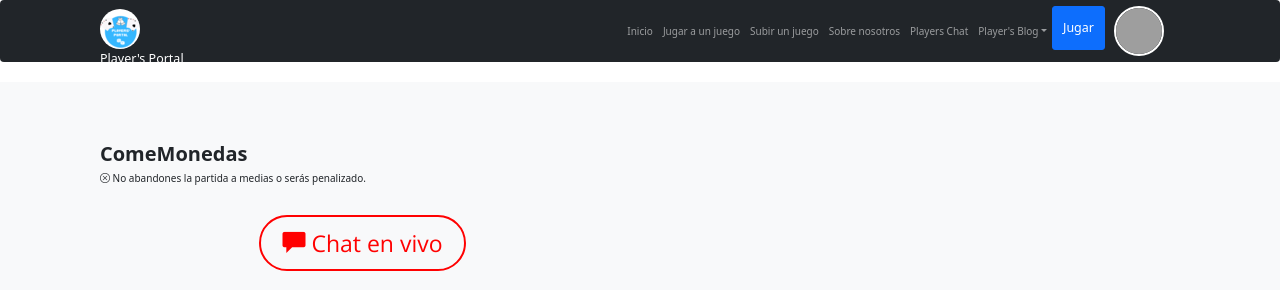
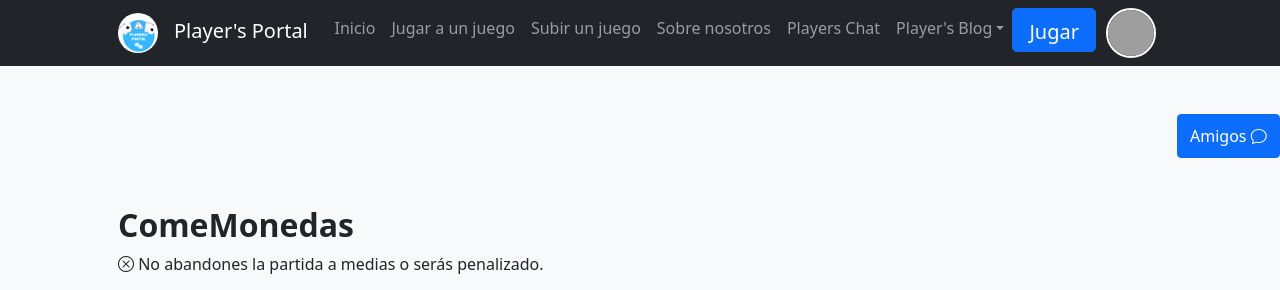
Before and after one commit to galanillo/Players-Portal-v2, a PHP site: page /gameMultiplayer.html in a window 1280 px wide. Shown: the top 290 px of the page. Run offline with PHP 8.4, Linux system fonts and the light colour scheme; some libraries are stand-ins or nearby versions; grey boxes are pictures that could not be loaded.

Commit message:
chat provisional

```diff
--- a/css/multiplayer.css
+++ b/css/multiplayer.css
@@ -385,3 +385,9 @@ body .rect #time {
       opacity: 0;
   }
 }
+
+#chat{
+  position: sticky;
+  top: 70px;
+  left: 1800px;
+}
--- a/gameMultiplayer.html
+++ b/gameMultiplayer.html
@@ -1,10 +1,3 @@
-<link href="//maxcdn.bootstrapcdn.com/bootstrap/3.3.0/css/bootstrap.min.css" rel="stylesheet" id="bootstrap-css">
-<script src="//maxcdn.bootstrapcdn.com/bootstrap/3.3.0/js/bootstrap.min.js"></script>
-<script src="//code.jquery.com/jquery-1.11.1.min.js"></script>
-<link rel="stylesheet" type="text/css" href="css/chatpop.css">
-<link href="css/styles.css" rel="stylesheet" />
-<script src="js/chatpop.js"></script>
-
 <!DOCTYPE html>
 <html lang="es">
 
@@ -54,6 +47,225 @@
             </nav>
             <!-- Frame del juego-->
              <section class="py-5 bg-light" id="scroll-target">
+                <!-- Button trigger modal -->
+             <button id="chat" type="button" class="btn btn-primary" data-bs-toggle="modal" data-bs-target="#exampleModal">
+              Amigos <i class="bi bi-chat"></i>
+            </button>
+            <!-- Modal -->
+            <div class="modal fade" id="exampleModal" tabindex="-1" aria-labelledby="exampleModalLabel" aria-hidden="true">
+              <div class="modal-dialog modal-lg">
+                <div class="modal-content">
+                  <div class="modal-header">
+                    <h5 class="modal-title" id="exampleModalLabel">Amigos</h5>
+                    <button type="button" class="btn-close" data-bs-dismiss="modal" aria-label="Close"></button>
+                  </div>
+                  <div class="modal-body">
+                    <div class="card">
+                      <div class="row g-0">
+                        <div class="col-12 col-lg-5 col-xl-3 border-right">
+
+                          <div class="px-4 d-none d-md-block">
+                            <div class="d-flex align-items-center">
+                              <div class="flex-grow-1">
+                                <input type="text" class="form-control my-3" placeholder="Buscar...">
+                              </div>
+                            </div>
+                          </div>
+
+                          <a href="#" class="list-group-item list-group-item-action border-0">
+                            <div class="badge bg-success float-right">5</div>
+                            <div class="d-flex align-items-start">
+                              <img src="https://bootdey.com/img/Content/avatar/avatar5.png" class="rounded-circle mr-1" alt="Vanessa Tucker" width="40" height="40">
+                              <div class="flex-grow-1 ml-3">
+                                VanessaGamer33
+                                <div class="small"><span class="fas fa-circle chat-online"></span> Online</div>
+                              </div>
+                            </div>
+                          </a>
+                          <a href="#" class="list-group-item list-group-item-action border-0">
+                            <div class="badge bg-success float-right">2</div>
+                            <div class="d-flex align-items-start">
+                              <img src="https://bootdey.com/img/Content/avatar/avatar2.png" class="rounded-circle mr-1" alt="William Harris" width="40" height="40">
+                              <div class="flex-grow-1 ml-3">
+                                Galanillo
+                                <div class="small"><span class="fas fa-circle chat-online"></span> Online</div>
+                              </div>
+                            </div>
+                          </a>
+                          <a href="#" class="list-group-item list-group-item-action border-0">
+                            <div class="d-flex align-items-start">
+                              <img src="https://bootdey.com/img/Content/avatar/avatar3.png" class="rounded-circle mr-1" alt="Sharon Lessman" width="40" height="40">
+                              <div class="flex-grow-1 ml-3">
+                                Dekeit
+                                <div class="small"><span class="fas fa-circle chat-online"></span> Online</div>
+                              </div>
+                            </div>
+                          </a>
+                          <a href="#" class="list-group-item list-group-item-action border-0">
+                            <div class="d-flex align-items-start">
+                              <img src="https://bootdey.com/img/Content/avatar/avatar4.png" class="rounded-circle mr-1" alt="Christina Mason" width="40" height="40">
+                              <div class="flex-grow-1 ml-3">
+                                Mikystars
+                                <div class="small"><span class="fas fa-circle chat-offline"></span> Offline</div>
+                              </div>
+                            </div>
+                          </a>
+                          <a href="#" class="list-group-item list-group-item-action border-0">
+                            <div class="d-flex align-items-start">
+                              <img src="https://bootdey.com/img/Content/avatar/avatar5.png" class="rounded-circle mr-1" alt="Fiona Green" width="40" height="40">
+                              <div class="flex-grow-1 ml-3">
+                                Ferrrr
+                                <div class="small"><span class="fas fa-circle chat-offline"></span> Offline</div>
+                              </div>
+                            </div>
+                          </a>
+                          <a href="#" class="list-group-item list-group-item-action border-0">
+                            <div class="d-flex align-items-start">
+                              <img src="https://bootdey.com/img/Content/avatar/avatar2.png" class="rounded-circle mr-1" alt="Doris Wilder" width="40" height="40">
+                              <div class="flex-grow-1 ml-3">
+                                DorisBaker44
+                                <div class="small"><span class="fas fa-circle chat-offline"></span> Offline</div>
+                              </div>
+                            </div>
+                          </a>
+                          <a href="#" class="list-group-item list-group-item-action border-0">
+                            <div class="d-flex align-items-start">
+                              <img src="https://bootdey.com/img/Content/avatar/avatar4.png" class="rounded-circle mr-1" alt="Haley Kennedy" width="40" height="40">
+                              <div class="flex-grow-1 ml-3">
+                                Joaquin44
+                                <div class="small"><span class="fas fa-circle chat-offline"></span> Offline</div>
+                              </div>
+                            </div>
+                          </a>
+                          <a href="#" class="list-group-item list-group-item-action border-0">
+                            <div class="d-flex align-items-start">
+                              <img src="https://bootdey.com/img/Content/avatar/avatar3.png" class="rounded-circle mr-1" alt="Jennifer Chang" width="40" height="40">
+                              <div class="flex-grow-1 ml-3">
+                                JaniPerea22
+                                <div class="small"><span class="fas fa-circle chat-offline"></span> Offline</div>
+                              </div>
+                            </div>
+                          </a>
+
+                          <hr class="d-block d-lg-none mt-1 mb-0">
+                        </div>
+                        <div class="col-12 col-lg-7 col-xl-9">
+                          <div class="py-2 px-4 border-bottom d-none d-lg-block">
+                            <div class="d-flex align-items-center py-1">
+                              <div class="position-relative">
+                                <img src="https://bootdey.com/img/Content/avatar/avatar3.png" class="rounded-circle mr-1" alt="Sharon Lessman" width="40" height="40">
+                              </div>
+                              <div class="flex-grow-1 pl-3">
+                                <strong>Dekeit</strong>
+                                <div class="text-muted small"><em>Escribiendo</em></div>
+                              </div>
+                              <div>
+                                <button class="btn btn-primary btn-lg mr-1 px-3"><svg xmlns="http://www.w3.org/2000/svg" width="24" height="24" viewBox="0 0 24 24" fill="none" stroke="currentColor" stroke-width="2" stroke-linecap="round" stroke-linejoin="round" class="feather feather-phone feather-lg"><path d="M22 16.92v3a2 2 0 0 1-2.18 2 19.79 19.79 0 0 1-8.63-3.07 19.5 19.5 0 0 1-6-6 19.79 19.79 0 0 1-3.07-8.67A2 2 0 0 1 4.11 2h3a2 2 0 0 1 2 1.72 12.84 12.84 0 0 0 .7 2.81 2 2 0 0 1-.45 2.11L8.09 9.91a16 16 0 0 0 6 6l1.27-1.27a2 2 0 0 1 2.11-.45 12.84 12.84 0 0 0 2.81.7A2 2 0 0 1 22 16.92z"></path></svg></button>
+                                <button class="btn btn-info btn-lg mr-1 px-3 d-none d-md-inline-block"><svg xmlns="http://www.w3.org/2000/svg" width="24" height="24" viewBox="0 0 24 24" fill="none" stroke="currentColor" stroke-width="2" stroke-linecap="round" stroke-linejoin="round" class="feather feather-video feather-lg"><polygon points="23 7 16 12 23 17 23 7"></polygon><rect x="1" y="5" width="15" height="14" rx="2" ry="2"></rect></svg></button>
+                                <button class="btn btn-light border btn-lg px-3"><svg xmlns="http://www.w3.org/2000/svg" width="24" height="24" viewBox="0 0 24 24" fill="none" stroke="currentColor" stroke-width="2" stroke-linecap="round" stroke-linejoin="round" class="feather feather-more-horizontal feather-lg"><circle cx="12" cy="12" r="1"></circle><circle cx="19" cy="12" r="1"></circle><circle cx="5" cy="12" r="1"></circle></svg></button>
+                              </div>
+                            </div>
+                          </div>
+
+                          <div class="position-relative">
+                            <div class="chat-messages p-4">
+
+                              <div class="chat-message-right pb-4">
+                                <div>
+                                  <img src="https://bootdey.com/img/Content/avatar/avatar1.png" class="rounded-circle mr-1" alt="Chris Wood" width="40" height="40">
+                                  <div class="text-muted small text-nowrap mt-2">2:33 am</div>
+                                </div>
+                                <div class="flex-shrink-1 bg-light rounded py-2 px-3 mr-3">
+                                  <div class="font-weight-bold mb-1">Tú</div>
+                                  Hey, has vencido a Marta?.
+                                </div>
+                              </div>
+
+                              <div class="chat-message-left pb-4">
+                                <div>
+                                  <img src="https://bootdey.com/img/Content/avatar/avatar3.png" class="rounded-circle mr-1" alt="Sharon Lessman" width="40" height="40">
+                                  <div class="text-muted small text-nowrap mt-2">2:34 am</div>
+                                </div>
+                                <div class="flex-shrink-1 bg-light rounded py-2 px-3 ml-3">
+                                  <div class="font-weight-bold mb-1">Dekeit</div>
+                                  No, ultimamente es muy pro.
+                                </div>
+                              </div>
+
+                              <div class="chat-message-right mb-4">
+                                <div>
+                                  <img src="https://bootdey.com/img/Content/avatar/avatar1.png" class="rounded-circle mr-1" alt="Chris Wood" width="40" height="40">
+                                  <div class="text-muted small text-nowrap mt-2">2:35 am</div>
+                                </div>
+                                <div class="flex-shrink-1 bg-light rounded py-2 px-3 mr-3">
+                                  <div class="font-weight-bold mb-1">Tú</div>
+                                  Vaya, deberemiamos de entrenar mas si queremos superarle.
+                                </div>
+                              </div>
+
+                              <div class="chat-message-left pb-4">
+                                <div>
+                                  <img src="https://bootdey.com/img/Content/avatar/avatar3.png" class="rounded-circle mr-1" alt="Sharon Lessman" width="40" height="40">
+                                  <div class="text-muted small text-nowrap mt-2">2:36 am</div>
+                                </div>
+                                <div class="flex-shrink-1 bg-light rounded py-2 px-3 ml-3">
+                                  <div class="font-weight-bold mb-1">Dekeit</div>
+                                  Probemos con las partidas normales.
+                                </div>
+                              </div>
+
+                              <div class="chat-message-left pb-4">
+                                <div>
+                                  <img src="https://bootdey.com/img/Content/avatar/avatar3.png" class="rounded-circle mr-1" alt="Sharon Lessman" width="40" height="40">
+                                  <div class="text-muted small text-nowrap mt-2">2:37 am</div>
+                                </div>
+                                <div class="flex-shrink-1 bg-light rounded py-2 px-3 ml-3">
+                                  <div class="font-weight-bold mb-1">Dekeit</div>
+                                  Quizas así podriamos conseguir ganarle alguna partida
+                                </div>
+                              </div>
+
+                              <div class="chat-message-right mb-4">
+                                <div>
+                                  <img src="https://bootdey.com/img/Content/avatar/avatar1.png" class="rounded-circle mr-1" alt="Chris Wood" width="40" height="40">
+                                  <div class="text-muted small text-nowrap mt-2">2:38 am</div>
+                                </div>
+                                <div class="flex-shrink-1 bg-light rounded py-2 px-3 mr-3">
+                                  <div class="font-weight-bold mb-1">Tú</div>
+                                  Perfecto!
+                                </div>
+                              </div>
+
+                              <div class="chat-message-left pb-4">
+                                <div>
+                                  <img src="https://bootdey.com/img/Content/avatar/avatar3.png" class="rounded-circle mr-1" alt="Sharon Lessman" width="40" height="40">
+                                  <div class="text-muted small text-nowrap mt-2">2:39 am</div>
+                                </div>
+                                <div class="flex-shrink-1 bg-light rounded py-2 px-3 ml-3">
+                                  <div class="font-weight-bold mb-1">Dekeit</div>
+                                  Voy a probar a superar mi récord personal.
+                                </div>
+                              </div>
+                            </div>
+                          </div>
+
+                          <div class="flex-grow-0 py-3 px-4 border-top">
+                            <div class="input-group">
+                              <input type="text" class="form-control" placeholder="Escribe aquí tu mensaje">
+                              <button class="btn btn-primary">Enviar</button>
+                            </div>
+                          </div>
+
+                        </div>
+                      </div>
+                    </div>
+                  </div>
+                  <div class="modal-footer">
+                    <button type="button" class="btn btn-secondary" data-bs-dismiss="modal">Cerrar</button>
+                  </div>
+                </div>
+              </div>
+            </div>
                 <div class="container px-5 my-5">
                     <div class="row gx-5 align-items-center">
                         <div class="col-lg-6">
@@ -64,120 +276,6 @@
                                 No abandones la partida a medias o serás penalizado.
                             </li>
                               </ul>
-                              <div class="round hollow text-center">
-                                <a href="#" id="addClass"><span class="glyphicon glyphicon-comment" id></span> Chat en vivo </a>
-                                </div>
-                                <br><br>
-
-                                <div class="popup-box chat-popup" id="qnimate">
-                                  <div class="popup-head">
-                                <div class="popup-head-left pull-left"><img src="http://bootsnipp.com/img/avatars/bcf1c0d13e5500875fdd5a7e8ad9752ee16e7462.jpg" alt="iamgurdeeposahan"> Gurdeep Osahan</div>
-                                    <div class="popup-head-right pull-right">
-                                    <div class="btn-group">
-                                              <button class="chat-header-button" data-toggle="dropdown" type="button" aria-expanded="false">
-                                             <i class="glyphicon glyphicon-cog"></i> </button>
-                                            <ul role="menu" class="dropdown-menu pull-right">
-                                            <li><a href="#">Media</a></li>
-                                            <li><a href="#">Block</a></li>
-                                            <li><a href="#">Clear Chat</a></li>
-                                            <li><a href="#">Email Chat</a></li>
-                                            </ul>
-                                    </div>
-
-                                    <button data-widget="remove" id="removeClass" class="chat-header-button pull-right" type="button"><i class="glyphicon glyphicon-off"></i></button>
-                                              </div>
-                                </div>
-                              <div class="popup-messages">
-
-
-
-
-                              <div class="direct-chat-messages">
-
-
-                                  <div class="chat-box-single-line">
-                                        <abbr class="timestamp">October 8th, 2015</abbr>
-                                  </div>
-
-
-                                  <!-- Message. Default to the left -->
-                                            <div class="direct-chat-msg doted-border">
-                                              <div class="direct-chat-info clearfix">
-                                                <span class="direct-chat-name pull-left">Osahan</span>
-                                              </div>
-                                              <!-- /.direct-chat-info -->
-                                              <img alt="message user image" src="http://bootsnipp.com/img/avatars/bcf1c0d13e5500875fdd5a7e8ad9752ee16e7462.jpg" class="direct-chat-img"><!-- /.direct-chat-img -->
-                                              <div class="direct-chat-text">
-                                                Hey bro, how’s everything going ?
-                                              </div>
-                                    <div class="direct-chat-info clearfix">
-                                                <span class="direct-chat-timestamp pull-right">3.36 PM</span>
-                                              </div>
-                                    <div class="direct-chat-info clearfix">
-                                    <span class="direct-chat-img-reply-small pull-left">
-
-                                    </span>
-                                    <span class="direct-chat-reply-name">Singh</span>
-                                    </div>
-                                              <!-- /.direct-chat-text -->
-                                            </div>
-                                            <!-- /.direct-chat-msg -->
-
-
-                                  <div class="chat-box-single-line">
-                                    <abbr class="timestamp">October 9th, 2015</abbr>
-                                  </div>
-
-
-
-                                  <!-- Message. Default to the left -->
-                                            <div class="direct-chat-msg doted-border">
-                                              <div class="direct-chat-info clearfix">
-                                                <span class="direct-chat-name pull-left">Osahan</span>
-                                              </div>
-                                              <!-- /.direct-chat-info -->
-                                              <img alt="iamgurdeeposahan" src="http://bootsnipp.com/img/avatars/bcf1c0d13e5500875fdd5a7e8ad9752ee16e7462.jpg" class="direct-chat-img"><!-- /.direct-chat-img -->
-                                              <div class="direct-chat-text">
-                                                Hey bro, how’s everything going ?
-                                              </div>
-                                    <div class="direct-chat-info clearfix">
-                                                <span class="direct-chat-timestamp pull-right">3.36 PM</span>
-                                              </div>
-                                    <div class="direct-chat-info clearfix">
-                                      <img alt="iamgurdeeposahan" src="http://bootsnipp.com/img/avatars/bcf1c0d13e5500875fdd5a7e8ad9752ee16e7462.jpg" class="direct-chat-img big-round">
-                                    <span class="direct-chat-reply-name">Singh</span>
-                                    </div>
-                                              <!-- /.direct-chat-text -->
-                                            </div>
-                                            <!-- /.direct-chat-msg -->
-
-
-
-
-
-
-                                          </div>
-
-
-
-
-
-
-
-
-
-                              </div>
-                              <div class="popup-messages-footer">
-                              <textarea id="status_message" placeholder="Type a message..." rows="10" cols="40" name="message"></textarea>
-                              <div class="btn-footer">
-                              <button class="bg_none"><i class="glyphicon glyphicon-film"></i> </button>
-                              <button class="bg_none"><i class="glyphicon glyphicon-camera"></i> </button>
-                                    <button class="bg_none"><i class="glyphicon glyphicon-paperclip"></i> </button>
-                              <button class="bg_none pull-right"><i class="glyphicon glyphicon-thumbs-up"></i> </button>
-                              </div>
-                              </div>
-                            </div>
-
                               <div id="statsMulti" class="card h-45">
                                 <div class="card-body">
                                   <h6 class="d-flex align-items-center mb-3"><i id="multijugadorPerfil" class="material-icons text-info mr-2">Estadísticas:</i>ComeMonedas</h6>
```
